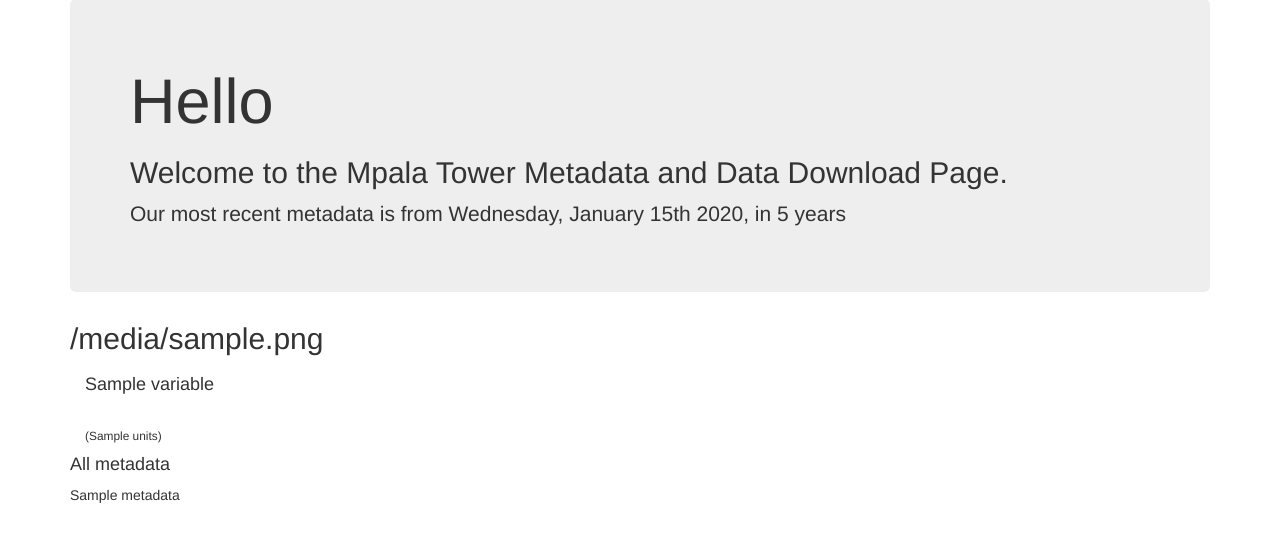
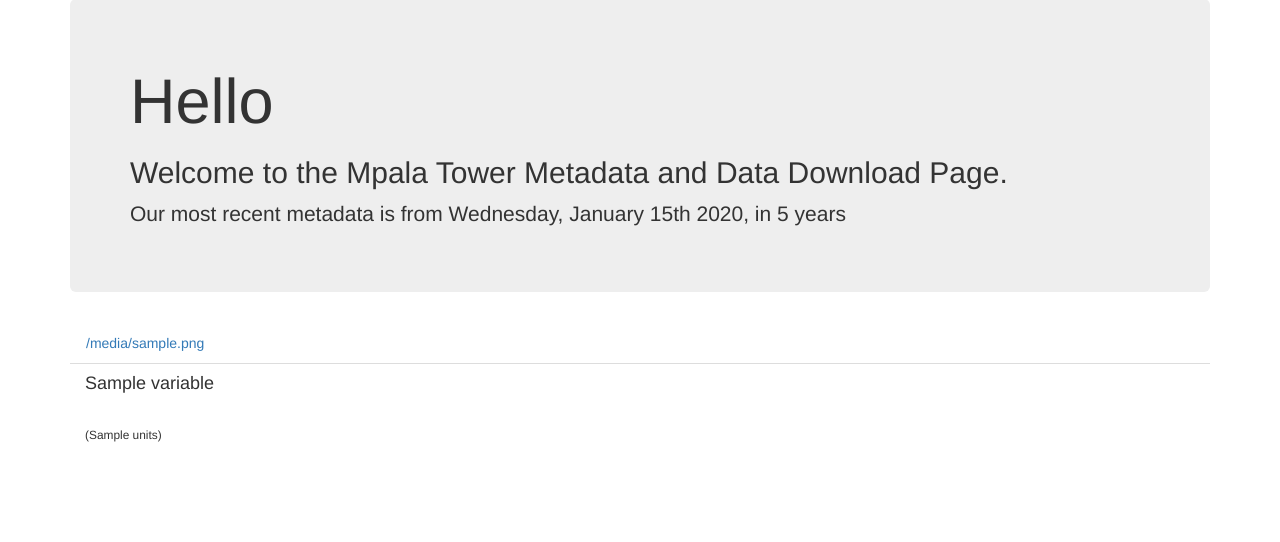
Before and after one commit to kcaylor/tower_metadata, a Flask app: template app/templates/index.html in a window 1280 px wide. Shown: the part 73-615 px from the top of the page. Run offline with Flask 2, Linux system fonts and the light colour scheme; the template is opened without the code that fills it: most values are stand-ins (such as "Sample title", 1, 10 or a date in 2020); some libraries are stand-ins or nearby versions.

Commit message:
some new web stylings and updated requirements.txt

```diff
--- a/app/models/variable.py
+++ b/app/models/variable.py
@@ -21,7 +21,6 @@
     def clean(self):
         # Get the flag_by_units dict.
         # check status of data and raise flags
-        print "Setting QA/QC flags for %s" % self.name
         flags = []
 
         if self.expected_count * 11. / 12. < self.count < self.expected_count:
--- a/app/static/js/main.js
+++ b/app/static/js/main.js
@@ -8,4 +8,5 @@
         use_percentage: true,
         display_text: 'fill'
         });
+    $('#datafiletabs a:first').tab('show');
 });
--- /dev/null
+++ b/app/static/js/min/main-min.js
@@ -0,0 +1 @@
+$(document).ready(function(){"use strict";$(".progress .progress-bar").progressbar({transition_delay:1500,use_percentage:!0,display_text:"fill"}),$("#datafiletabs a:first").tab("show")});
--- a/app/templates/index.html
+++ b/app/templates/index.html
@@ -22,14 +22,24 @@
   <h2>Welcome to the Mpala Tower Metadata and Data Download Page.</h2>
   <p>Our most recent metadata is from {{ moment(metadata.date).format('dddd, MMMM Do YYYY') }}, {{ moment(metadata.date).fromNow(refresh=True) }}</p>
 </div>
-{% for file in metadata.files %}
-<div class="file">
-  <h2>  {{ file.filename }} </h2>
-    {% include 'variables_tiled.html' %}
+
+<div role="tabpanel">
+  <!-- Nav tabs -->
+  <ul class="nav nav-tabs" role="tablist" id="datafiletabs">
+    {% for file in metadata.files %}
+      <li role="presentation" class="inactive"><a href="#{{file.datafile}}" aria-controls="home" role="tab" data-toggle="tab">{{file.datafile}}</a>
+      </li>
+    {% endfor %}
+  </ul>
 </div>
-{% endfor %}
 
-<h4>All metadata</h4>
-  {{ metadata }}
+<!-- Tab panes -->
+<div class="tab-content">
+  {% for file in metadata.files %}
+    <div role="tabpanel" class="tab-pane active" id="{{file.datafile}}">
+      {% include 'variables_tiled.html' %}
+    </div>
+  {% endfor %}
+</div>
 
 {% endblock %}
```
Also changed, not shown: requirements.txt (+9 -0 lines), app/templates/file_tabs.html (added).
